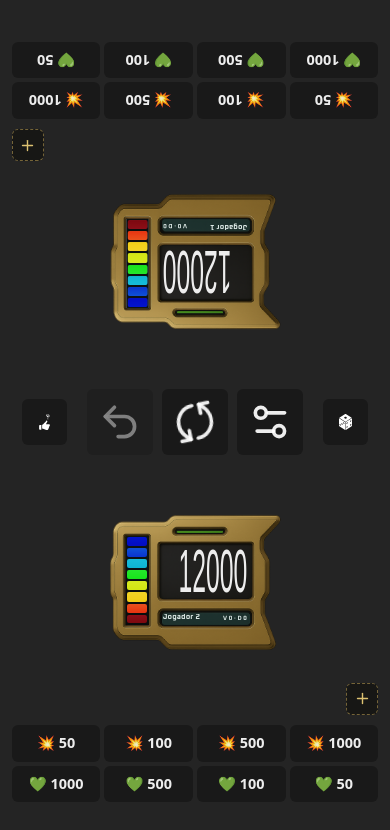
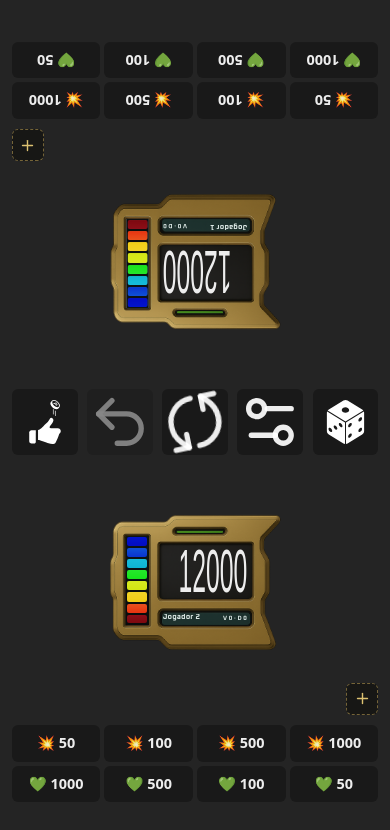
Before and after one commit to sillasHead/yugioh-lp, a React (Vite) app: page / in a window 390 px wide. Shown: the top 830 px of the page. Built offline with nearby package versions, Linux system fonts and the light colour scheme; grey boxes are pictures that could not be loaded; a web font is replaced by a local one.

Commit message:
style: normalize mobile coin and dice controls

```diff
--- a/src/components/GameActions/style.css
+++ b/src/components/GameActions/style.css
@@ -90,12 +90,20 @@
   .game-actions > .actions {
     width: clamp(52px, 15vw, 68px);
     flex: 0 1 68px;
+    padding: 0;
+  }
+
+  .actions > .action-button {
+    position: absolute;
+    inset: 0;
+    width: 100%;
+    height: 100%;
     padding: 10px;
   }
 
   .coin,
   .dice {
-    width: 60%;
-    height: 60%;
+    width: 48%;
+    height: 48%;
   }
 }
```
